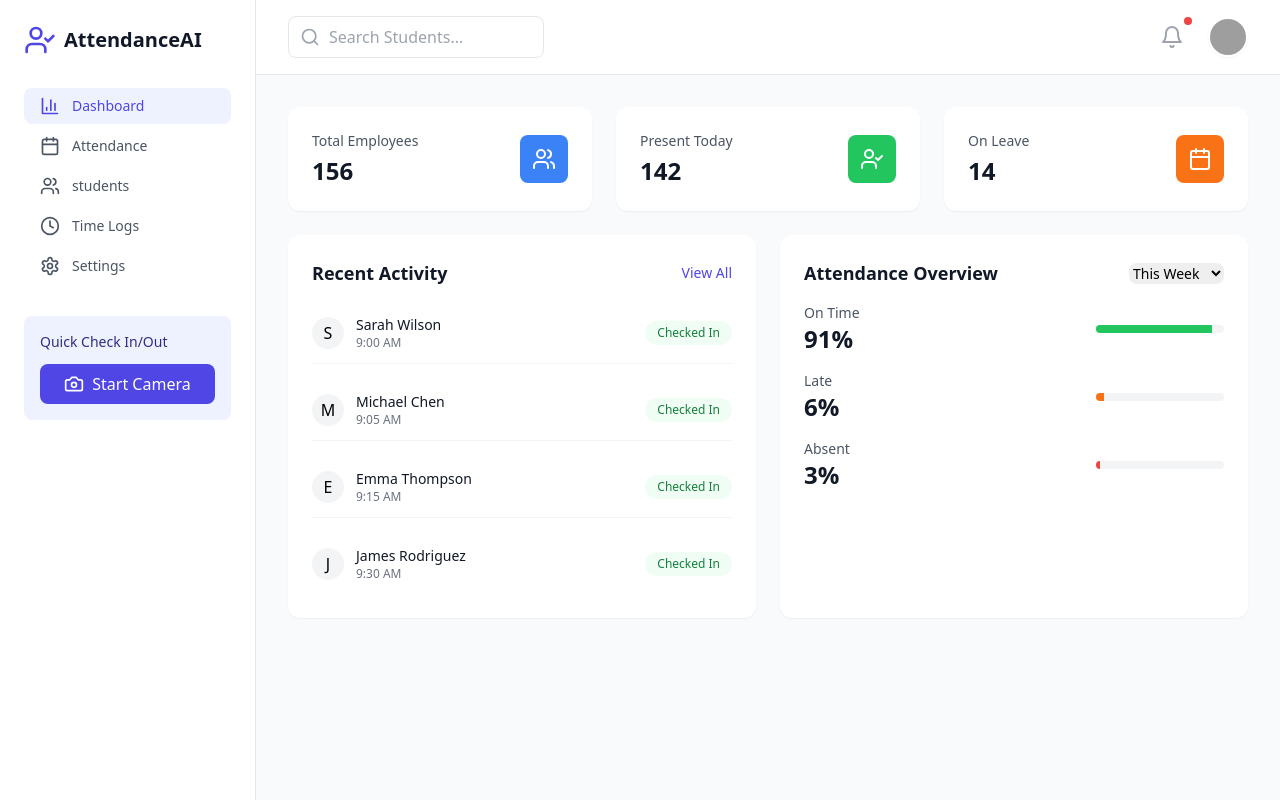
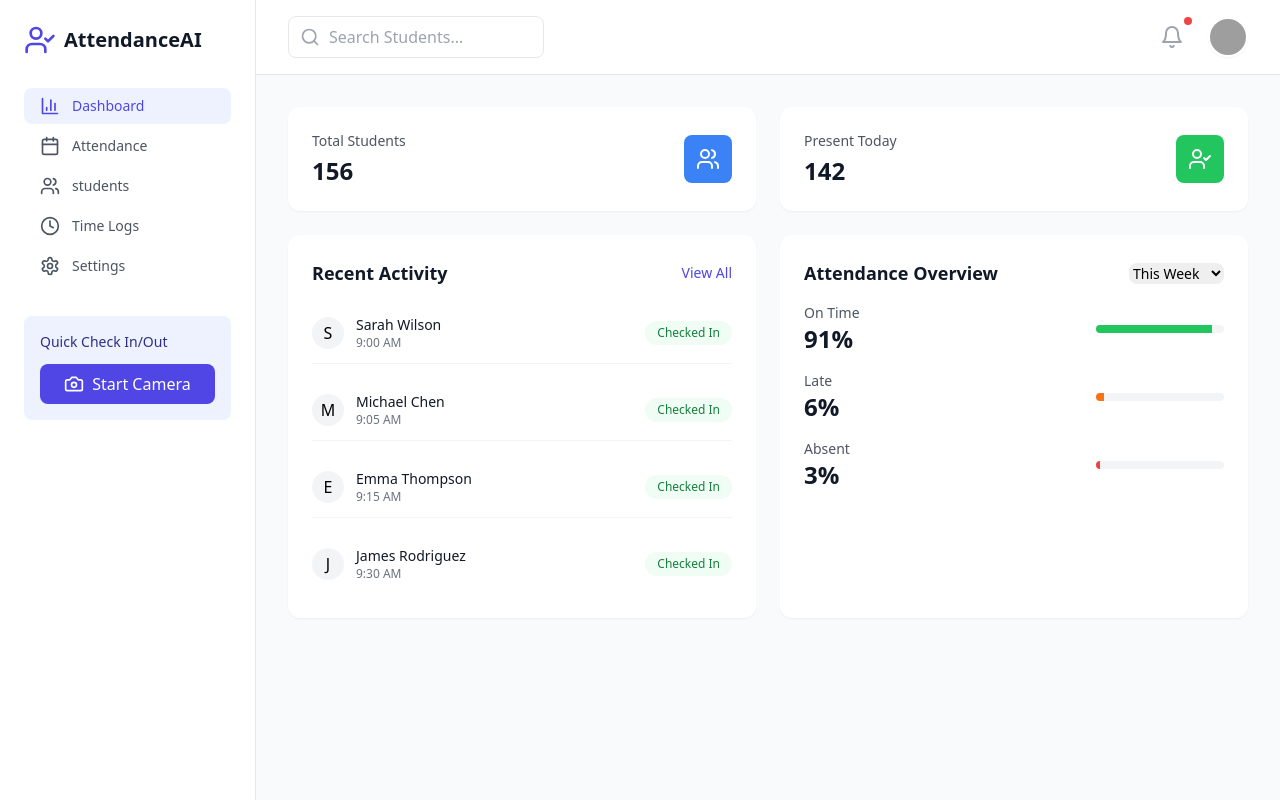
Before and after one commit to Rakibul599/auto-attendence-system-AI, a React (Vite) app in the folder front-end/: page / in a window 1280 px wide. Built offline with nearby package versions, Linux system fonts and the light colour scheme; grey boxes are pictures that could not be loaded.

Commit message:
Dashboard updated

```diff
--- a/front-end/src/App.tsx
+++ b/front-end/src/App.tsx
@@ -173,11 +173,11 @@
 function DashboardContent() {
   return (
     <div className="space-y-6">
-      <div className="grid grid-cols-1 md:grid-cols-2 lg:grid-cols-3 gap-6">
+      <div className="grid grid-cols-1 md:grid-cols-2 lg:grid-cols-2 gap-6">
         {[
-          { title: 'Total Employees', value: '156', icon: Users, color: 'bg-blue-500' },
+          { title: 'Total Students', value: '156', icon: Users, color: 'bg-blue-500' },
           { title: 'Present Today', value: '142', icon: UserCheck, color: 'bg-green-500' },
-          { title: 'On Leave', value: '14', icon: Calendar, color: 'bg-orange-500' },
+          // { title: 'On Leave', value: '14', icon: Calendar, color: 'bg-orange-500' },
         ].map((stat, index) => (
           <div key={index} className="bg-white rounded-xl shadow-sm p-6">
             <div className="flex items-center justify-between">
```
Also changed, not shown: front-end/src/components/DashboardContent.tsx (added).
